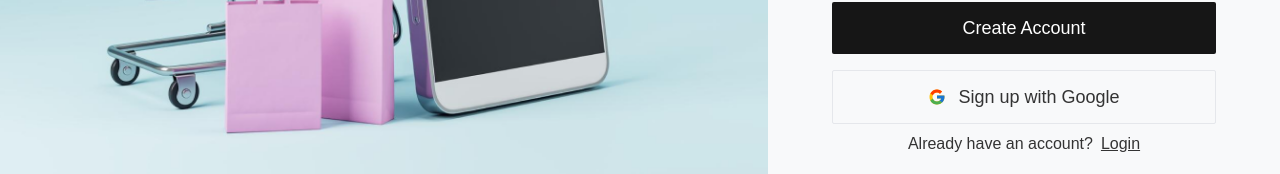
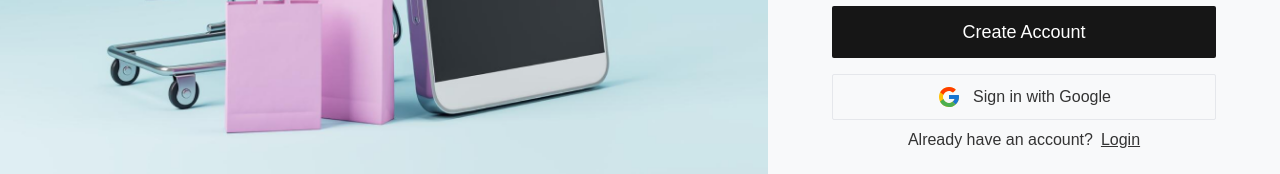
Before and after one commit to atlp-rwanda/eagles-ec-fe, a React (Vite) app: page /register in a window 1280 px wide. Shown: the part 570-744 px from the top of the page. Built offline with nearby package versions, Linux system fonts and the light colour scheme; no server answers; a web font is replaced by a local one.

Commit message:
Auth: user can login with google auth

```diff
--- a/package.json
+++ b/package.json
@@ -31,6 +31,7 @@
     "jest-environment-jsdom": "^29.7.0",
     "jest-fetch-mock": "^3.0.3",
     "jest-mock-extended": "^3.0.7",
+    "prop-types": "^15.8.1",
     "react": "^18.3.1",
     "react-dom": "^18.3.1",
     "react-dropzone": "^14.2.3",
@@ -49,6 +50,7 @@
   "devDependencies": {
     "@commitlint/cli": "^19.3.0",
     "@commitlint/config-conventional": "^19.2.2",
+    "@testing-library/dom": "^10.2.0",
     "@types/jest": "^29.5.12",
     "@types/node": "^20.14.8",
     "@types/react": "^18.2.66",
--- a/src/App.tsx
+++ b/src/App.tsx
@@ -1,7 +1,6 @@
 import * as React from "react";
 import "react-toastify/dist/ReactToastify.css";
 import "./App.css";
-import "react-toastify/dist/ReactToastify.css";
 
 import AppRoutes from "./routes/AppRoutes";
 
--- /dev/null
+++ b/src/components/common/auth/GoogleAuthLink.tsx
@@ -0,0 +1,24 @@
+import PropTypes from "prop-types";
+import { FcGoogle } from "react-icons/fc";
+
+interface GoogleAuthLinkProps {
+  baseUrl?: string;
+}
+
+export const GoogleAuthLink = ({ baseUrl }: GoogleAuthLinkProps) => {
+  const finalBaseUrl = baseUrl || "";
+
+  return (
+    <a
+      href={`${finalBaseUrl}/users/auth/google`}
+      className="border flex items-center font-normal justify-center py-2.5 text-[16px] rounded-sm w-full"
+    >
+      <FcGoogle className="mr-3 text-2xl" />
+      Sign in with Google
+    </a>
+  );
+};
+
+GoogleAuthLink.propTypes = {
+  baseUrl: PropTypes.string,
+};
--- a/src/pages/Login.tsx
+++ b/src/pages/Login.tsx
@@ -1,4 +1,3 @@
-import { FcGoogle } from "react-icons/fc";
 import { FaCircle } from "react-icons/fa";
 import { useForm, SubmitHandler } from "react-hook-form";
 import { yupResolver } from "@hookform/resolvers/yup";
@@ -6,6 +5,7 @@ import { useSelector, useDispatch } from "react-redux";
 import { toast, ToastContainer } from "react-toastify";
 import { AxiosError } from "axios";
 import { useNavigate, Link } from "react-router-dom";
+import { useEffect } from "react";
 
 import loginSchema from "../schemas/loginSchema";
 import Button from "../components/common/auth/Button";
@@ -14,6 +14,7 @@ import { RootState } from "../redux/store";
 import { login } from "../redux/api/loginApiSlice";
 import sideImage from "../assets/sideImage.png";
 import LinkPages from "../components/common/auth/LinkPages";
+import { GoogleAuthLink } from "../components/common/auth/GoogleAuthLink";
 
 interface LoginFormInputs {
   email: string;
@@ -56,6 +57,20 @@ const Login = () => {
       console.log(err);
     }
   };
+  useEffect(() => {
+    const getTokenFromUrl = () => {
+      const urlSearchParams = new URLSearchParams(window.location.search);
+      const params = Object.fromEntries(urlSearchParams.entries());
+      const { token } = params;
+      return token;
+    };
+
+    const token = getTokenFromUrl();
+    if (token) {
+      localStorage.setItem("accessToken", token);
+      navigate("/");
+    }
+  });
 
   return (
     <div className="w-full max-h-[100vh] overflow-y-hidden flex">
@@ -91,7 +106,7 @@ const Login = () => {
           />
           <Link
             to="/password-reset-link"
-            className="text-blue-500 font-normal text-normal"
+            className="font-normal text-blue-500 text-normal"
           >
             Forgot Password?
           </Link>
@@ -102,13 +117,8 @@ const Login = () => {
               disabled={loading}
               data-testid="login-btn"
             />
-            <button
-              type="button"
-              className="border flex items-center font-normal justify-center py-2.5 text-[16px] rounded-sm"
-            >
-              <FcGoogle className="mr-3 text-2xl" />
-              Sign in with Google
-            </button>
+
+            <GoogleAuthLink baseUrl={process.env.VITE_BASE_URL} />
           </div>
         </form>
         <LinkPages
--- a/src/pages/RegisterUser.tsx
+++ b/src/pages/RegisterUser.tsx
@@ -1,4 +1,3 @@
-import { FcGoogle } from "react-icons/fc";
 import { AxiosError } from "axios";
 import { useDispatch, useSelector } from "react-redux";
 import { toast, ToastContainer } from "react-toastify";
@@ -13,6 +12,7 @@ import { RegisterError, UserData } from "../../type";
 import { RootState } from "../redux/store";
 import InputField from "../components/common/auth/InputField";
 import LinkPages from "../components/common/auth/LinkPages";
+import { GoogleAuthLink } from "../components/common/auth/GoogleAuthLink";
 
 const RegisterUser = () => {
   const dispatch = useDispatch();
@@ -40,7 +40,7 @@ const RegisterUser = () => {
     }
   };
   return (
-    <div className="w-full max-h-screen overflow-y-hidden flex">
+    <div className="flex w-full max-h-screen overflow-y-hidden">
       <div className="hidden min-h-screen lg:flex w-[60%] xl:w-[60%] items-center">
         <img className="w-full" src={registerPhoto} alt="registerImage" />
       </div>
@@ -48,7 +48,7 @@ const RegisterUser = () => {
         <h1 className="text-black font-medium text-[36px]">
           Create an account
         </h1>
-        <h5 className="text-left pt-6">Enter your details below</h5>
+        <h5 className="pt-6 text-left">Enter your details below</h5>
         <form onSubmit={handleSubmit(onSubmit)}>
           <InputField
             name="name"
@@ -85,13 +85,7 @@ const RegisterUser = () => {
             >
               {loading ? "Loading..." : "Create Account"}
             </button>
-            <button
-              type="submit"
-              className="border flex items-center justify-center py-3 px-10 text-[13px] md:text-lg rounded-sm"
-            >
-              <FcGoogle className="mr-3" />
-              Sign up with Google
-            </button>
+            <GoogleAuthLink baseUrl={process.env.VITE_BASE_URL} />
           </div>
         </form>
         <LinkPages
```
Also changed, not shown: 2 other files (tests, documents, lock files or other folders).
